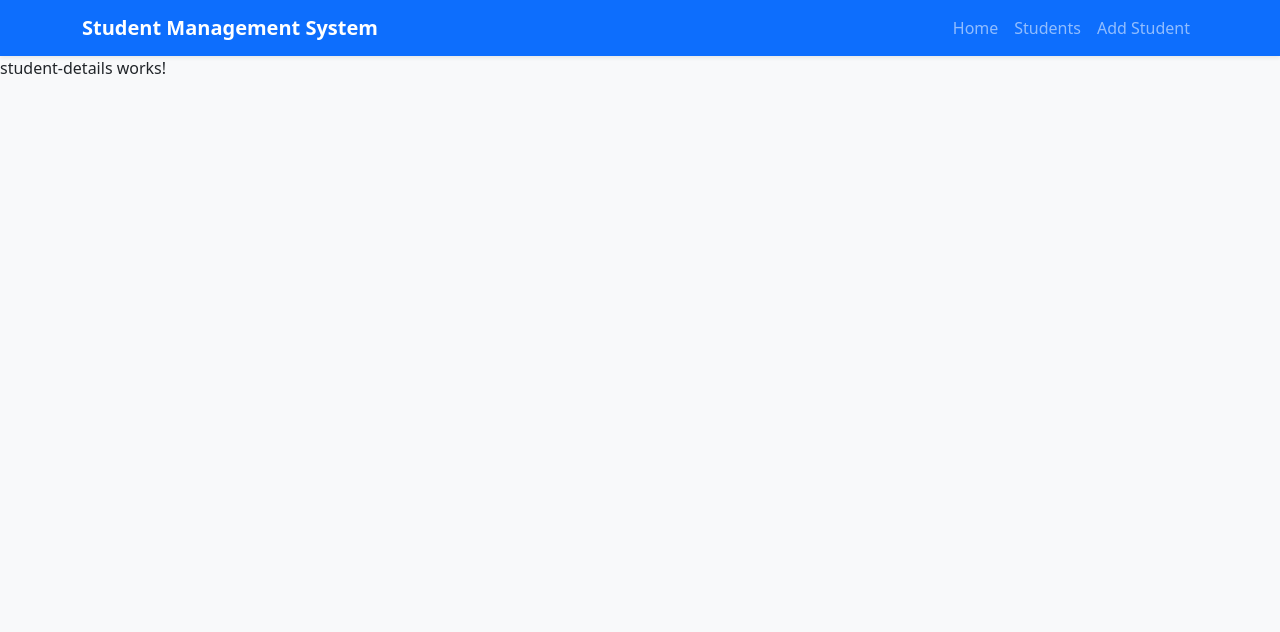
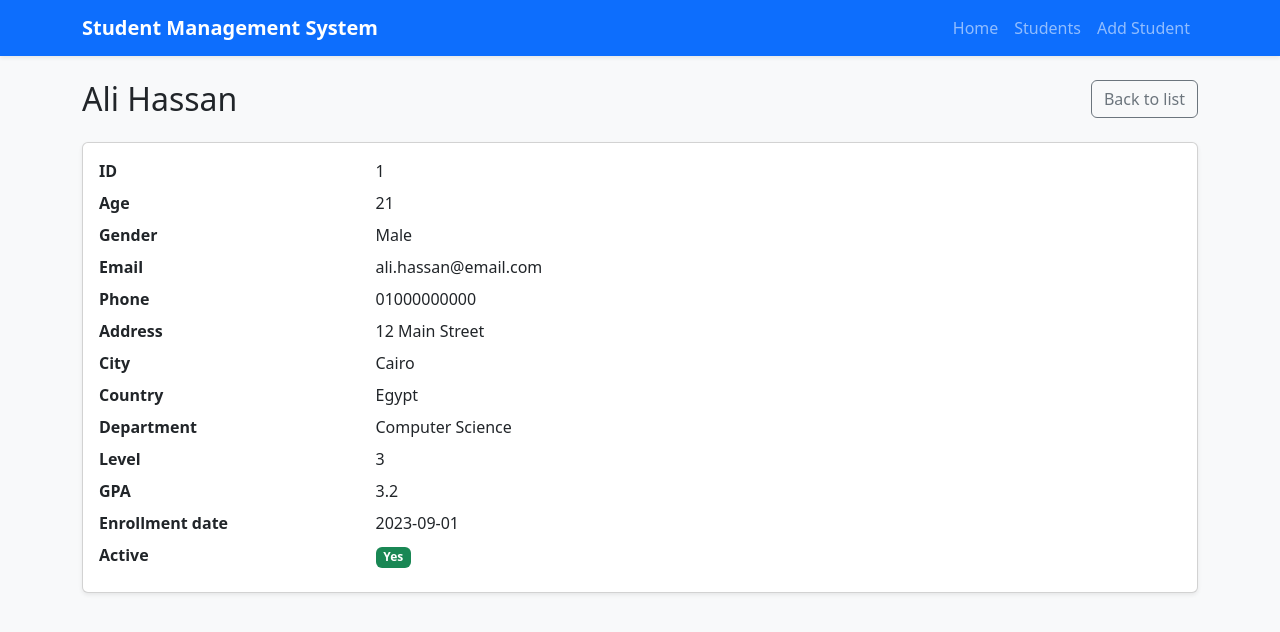
Before and after one commit to walaa-khafagy/student-management-system, an Angular app: page /student/1 in a window 1280 px wide. Shown: the top 632 px of the page. Built offline with nearby package versions, Linux system fonts and the light colour scheme.

Commit message:
feat: implement student details component

```diff
--- a/src/app/components/student-details/student-details.component.html
+++ b/src/app/components/student-details/student-details.component.html
@@ -1 +1,65 @@
-<p>student-details works!</p>
+<div class="container py-4">
+  <ng-container *ngIf="viewModel$ | async as vm">
+    <ng-container *ngIf="vm.student; else notFound">
+      <div class="d-flex flex-wrap align-items-center justify-content-between gap-2 mb-4">
+        <h1 class="h2 mb-0">
+          {{ vm.student.firstName }} {{ vm.student.lastName }}
+        </h1>
+        <a routerLink="/students" class="btn btn-outline-secondary">Back to list</a>
+      </div>
+
+      <div class="card shadow-sm">
+        <div class="card-body">
+          <dl class="row mb-0">
+            <dt class="col-sm-4 col-md-3">ID</dt>
+            <dd class="col-sm-8 col-md-9">{{ vm.student.id }}</dd>
+
+            <dt class="col-sm-4 col-md-3">Age</dt>
+            <dd class="col-sm-8 col-md-9">{{ vm.student.age }}</dd>
+
+            <dt class="col-sm-4 col-md-3">Gender</dt>
+            <dd class="col-sm-8 col-md-9">{{ vm.student.gender }}</dd>
+
+            <dt class="col-sm-4 col-md-3">Email</dt>
+            <dd class="col-sm-8 col-md-9">{{ vm.student.email }}</dd>
+
+            <dt class="col-sm-4 col-md-3">Phone</dt>
+            <dd class="col-sm-8 col-md-9">{{ vm.student.phone }}</dd>
+
+            <dt class="col-sm-4 col-md-3">Address</dt>
+            <dd class="col-sm-8 col-md-9">{{ vm.student.address }}</dd>
+
+            <dt class="col-sm-4 col-md-3">City</dt>
+            <dd class="col-sm-8 col-md-9">{{ vm.student.city }}</dd>
+
+            <dt class="col-sm-4 col-md-3">Country</dt>
+            <dd class="col-sm-8 col-md-9">{{ vm.student.country }}</dd>
+
+            <dt class="col-sm-4 col-md-3">Department</dt>
+            <dd class="col-sm-8 col-md-9">{{ vm.student.department }}</dd>
+
+            <dt class="col-sm-4 col-md-3">Level</dt>
+            <dd class="col-sm-8 col-md-9">{{ vm.student.level }}</dd>
+
+            <dt class="col-sm-4 col-md-3">GPA</dt>
+            <dd class="col-sm-8 col-md-9">{{ vm.student.GPA | number: '1.1-2' }}</dd>
+
+            <dt class="col-sm-4 col-md-3">Enrollment date</dt>
+            <dd class="col-sm-8 col-md-9">{{ vm.student.enrollmentDate }}</dd>
+
+            <dt class="col-sm-4 col-md-3">Active</dt>
+            <dd class="col-sm-8 col-md-9">
+              <span *ngIf="vm.student.isActive" class="badge text-bg-success">Yes</span>
+              <span *ngIf="!vm.student.isActive" class="badge text-bg-danger">No</span>
+            </dd>
+          </dl>
+        </div>
+      </div>
+    </ng-container>
+  </ng-container>
+
+  <ng-template #notFound>
+    <div class="alert alert-warning" role="alert">Student not found.</div>
+    <a routerLink="/students" class="btn btn-primary">Back to students</a>
+  </ng-template>
+</div>
--- a/src/app/components/student-details/student-details.component.ts
+++ b/src/app/components/student-details/student-details.component.ts
@@ -1,10 +1,36 @@
 import { Component } from '@angular/core';
+import { ActivatedRoute, ParamMap } from '@angular/router';
+import { combineLatest, map, Observable } from 'rxjs';
+import { Student } from '../../interfaces/student';
+import { StudentsService } from '../../services/students.service';
 
 @Component({
   selector: 'app-student-details',
   templateUrl: './student-details.component.html',
-  styleUrls: ['./student-details.component.css']
+  styleUrls: ['./student-details.component.css'],
 })
 export class StudentDetailsComponent {
+  readonly viewModel$: Observable<{ student: Student | undefined }>;
 
+  constructor(
+    private readonly route: ActivatedRoute,
+    private readonly studentsService: StudentsService,
+  ) {
+    this.viewModel$ = combineLatest([
+
+      this.route.paramMap,
+      this.studentsService.students$,
+
+    ]).pipe(
+
+      map(([params, students]: [ParamMap, Student[]]) => {
+        const id = Number(params.get('id'));
+        if (Number.isNaN(id)) {
+          return { student: undefined };
+        }
+        return { student: students.find((s: Student) => s.id === id) };
+      }),
+
+    );
+  }
 }
```
